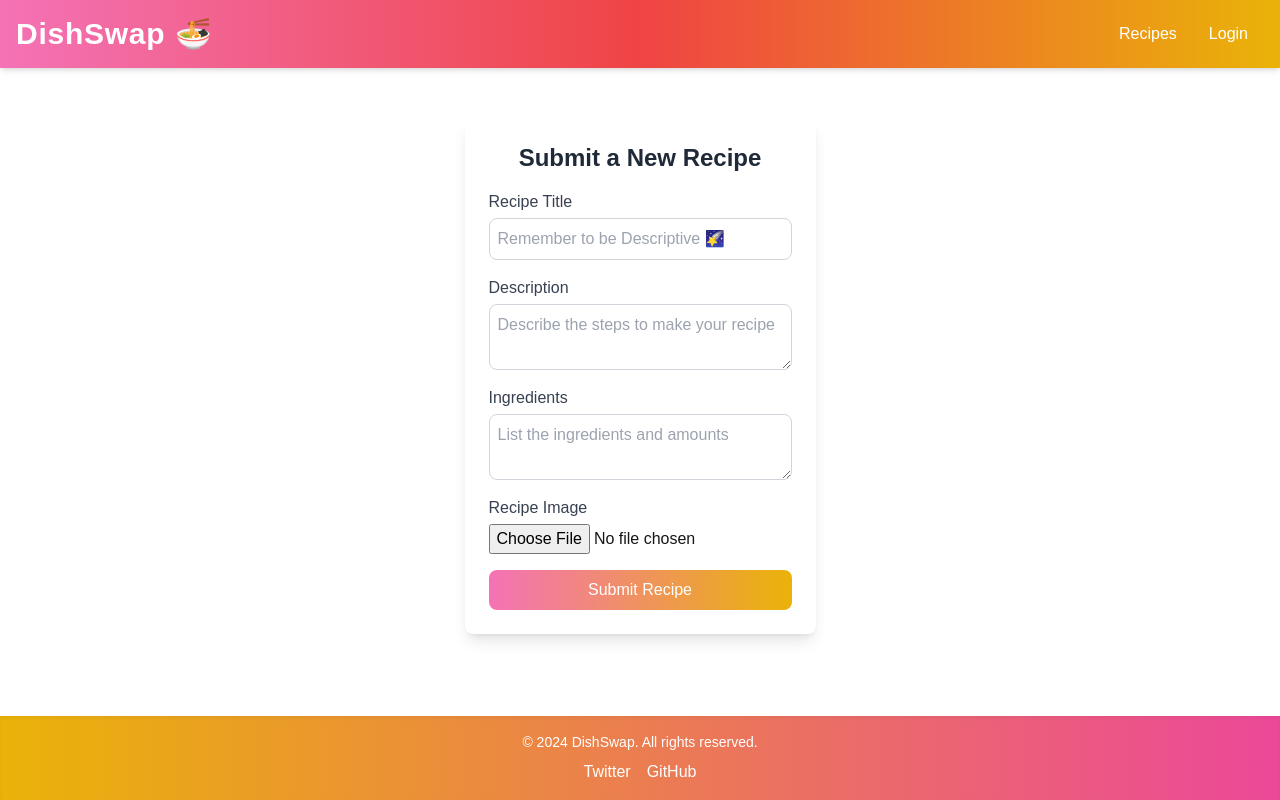
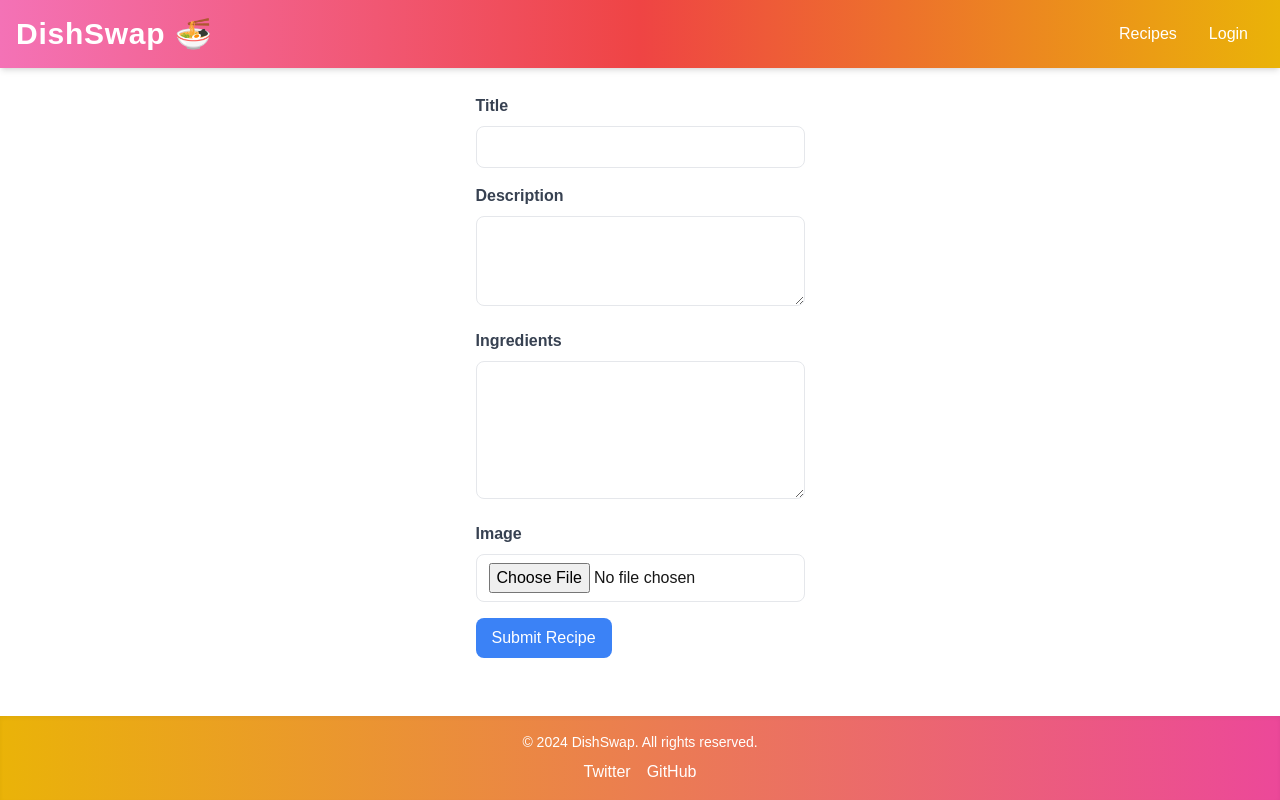
Before and after one commit to PenneconDavid/DishSwap, a Next.js app: page /submit in a window 1280 px wide. Built offline with nearby package versions, Linux system fonts and the light colour scheme.

Commit message:
Updated RecipeForm.tsx component from imageurl placeholder

```diff
--- a/src/app/components/RecipeForm.tsx
+++ b/src/app/components/RecipeForm.tsx
@@ -1,17 +1,20 @@
 "use client";
 
 import { useState } from "react";
+import { useRouter } from "next/navigation";
 
-const RecipeForm = () => {
+export default function RecipeForm() {
   const [title, setTitle] = useState("");
   const [description, setDescription] = useState("");
   const [ingredients, setIngredients] = useState("");
   const [image, setImage] = useState<File | null>(null);
+  const [error, setError] = useState("");
+  const router = useRouter();
 
   const handleSubmit = async (e: React.FormEvent) => {
     e.preventDefault();
+    setError("");
 
-    // Create FormData object to include the image
     const formData = new FormData();
     formData.append("title", title);
     formData.append("description", description);
@@ -20,106 +23,86 @@ const RecipeForm = () => {
       formData.append("image", image);
     }
 
-    // Mock API call - Replace with actual API call once backend is ready
     try {
-      console.log("Submitting Recipe:", {
-        title,
-        description,
-        ingredients,
-        image,
-      });
-
-      // Simulate a fetch call to a backend API (you'll replace this with your real API later)
       const response = await fetch("/api/recipes", {
         method: "POST",
         body: formData,
       });
 
-      if (response.ok) {
-        console.log("Recipe submitted successfully");
-        // Clear form after successful submission
-        setTitle("");
-        setDescription("");
-        setIngredients("");
-        setImage(null);
-      } else {
-        console.log("Failed to submit recipe");
+      if (!response.ok) {
+        throw new Error("Failed to submit recipe");
       }
-    } catch (error) {
-      console.error("Error submitting recipe:", error);
+
+      router.push("/recipes");
+    } catch (err) {
+      setError("Failed to submit recipe. Please try again.");
     }
   };
 
   return (
-    <form
-      onSubmit={handleSubmit}
-      className="bg-white p-6 rounded-lg shadow-lg space-y-4 max-w-lg mx-auto"
-    >
-      <h2 className="text-2xl font-bold text-gray-800 mb-4 text-center">
-        Submit a New Recipe
-      </h2>
-
-      <div className="flex flex-col">
-        <label htmlFor="title" className="text-gray-700">
-          Recipe Title
+    <form onSubmit={handleSubmit} className="max-w-md mx-auto p-4">
+      <div className="mb-4">
+        <label htmlFor="title" className="block text-gray-700 font-bold mb-2">
+          Title
         </label>
         <input
+          type="text"
           id="title"
-          type="text"
           value={title}
           onChange={(e) => setTitle(e.target.value)}
-          className="mt-1 p-2 border border-gray-300 rounded-lg focus:ring-2 focus:ring-pink-400"
-          placeholder="Remember to be Descriptive 🌠"
+          className="w-full px-3 py-2 border rounded-lg"
+          required
         />
       </div>
-
-      <div className="flex flex-col">
-        <label htmlFor="description" className="text-gray-700">
+      <div className="mb-4">
+        <label
+          htmlFor="description"
+          className="block text-gray-700 font-bold mb-2"
+        >
           Description
         </label>
         <textarea
           id="description"
           value={description}
           onChange={(e) => setDescription(e.target.value)}
-          className="mt-1 p-2 border border-gray-300 rounded-lg focus:ring-2 focus:ring-pink-400"
-          placeholder="Describe the steps to make your recipe"
-        />
+          className="w-full px-3 py-2 border rounded-lg"
+          rows={3}
+        ></textarea>
       </div>
-
-      <div className="flex flex-col">
-        <label htmlFor="ingredients" className="text-gray-700">
+      <div className="mb-4">
+        <label
+          htmlFor="ingredients"
+          className="block text-gray-700 font-bold mb-2"
+        >
           Ingredients
         </label>
         <textarea
           id="ingredients"
           value={ingredients}
           onChange={(e) => setIngredients(e.target.value)}
-          className="mt-1 p-2 border border-gray-300 rounded-lg focus:ring-2 focus:ring-pink-400"
-          placeholder="List the ingredients and amounts"
+          className="w-full px-3 py-2 border rounded-lg"
+          rows={5}
+        ></textarea>
+      </div>
+      <div className="mb-4">
+        <label htmlFor="image" className="block text-gray-700 font-bold mb-2">
+          Image
+        </label>
+        <input
+          type="file"
+          id="image"
+          accept="image/*"
+          onChange={(e) => setImage(e.target.files?.[0] || null)}
+          className="w-full px-3 py-2 border rounded-lg"
         />
       </div>
-
-      <div className="flex flex-col">
-        <label htmlFor="image" className="text-gray-700">
-          Recipe Image
-        </label>
-        <input
-          id="image"
-          type="file"
-          accept="image/*"
-          onChange={(e) => setImage(e.target.files ? e.target.files[0] : null)}
-          className="mt-1"
-        />
-      </div>
-
+      {error && <p className="text-red-500 mb-4">{error}</p>}
       <button
         type="submit"
-        className="w-full py-2 px-4 bg-gradient-to-r from-pink-400 to-yellow-500 text-white rounded-lg hover:shadow-xl transform hover:scale-105 transition duration-300"
+        className="bg-blue-500 text-white px-4 py-2 rounded-lg hover:bg-blue-600"
       >
         Submit Recipe
       </button>
     </form>
   );
-};
-
-export default RecipeForm;
+}
```
